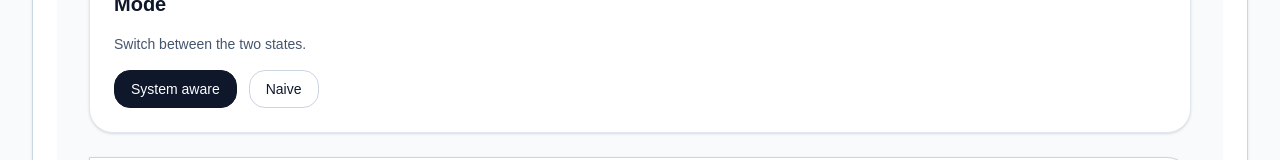
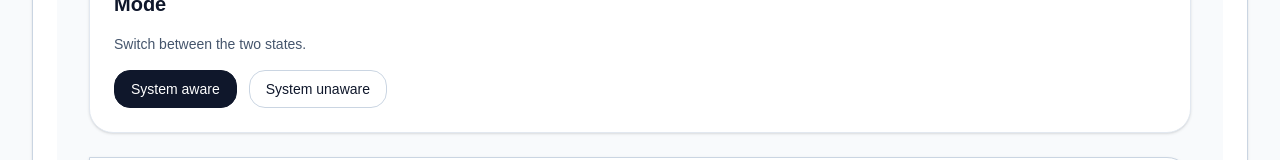
Before and after one commit to jh-tpp/visuals, a Next.js app: page / in a window 1280 px wide. Shown: the part 273-433 px from the top of the page. Built offline with nearby package versions, Linux system fonts and the light colour scheme.

Commit message:
Change button label from 'Naive' to 'System unaware'

```diff
--- a/components/SystemVisualization.jsx
+++ b/components/SystemVisualization.jsx
@@ -226,7 +226,7 @@ function EconomicSystemVisualizationGallery() {
                     onClick={() => setNaive(true)}
                     className="rounded-2xl"
                   >
-                    Naive
+                    System unaware
                   </Button>
                 </div>
               </Panel>
```
